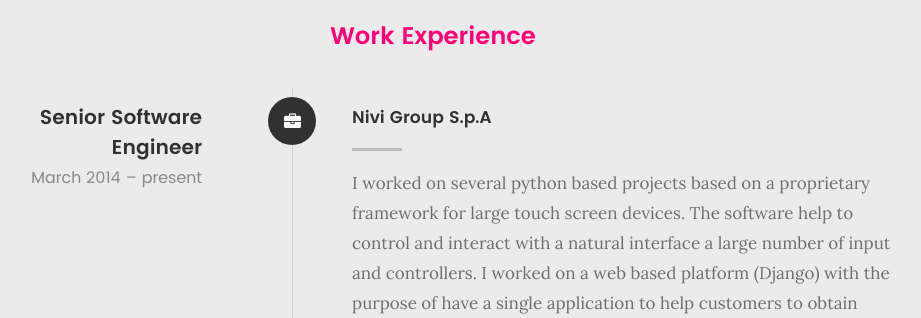
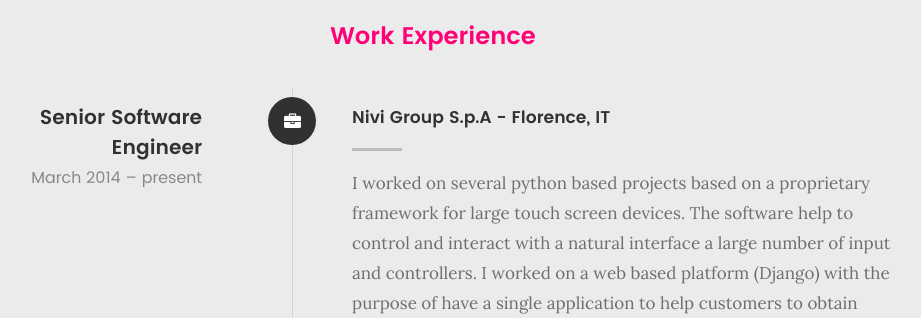
Before and after one commit to ClaPro/tornado-skeleton, a Python web app: template templates/index.html in a window 1280 px wide. Shown: the part 2155-2473 px from the top of the page, without its empty margins (207-1128 px from the left). Run offline with Jinja, Linux system fonts and the light colour scheme; the template is opened without the code that fills it, so the values that code supplies are empty; some web fonts are replaced.

Commit message:
modifiche

```diff
--- a/templates/index.html
+++ b/templates/index.html
@@ -239,7 +239,7 @@ I am interested to work in places who are prefer agile development and latest te
                     </div>
 
                     <div class="timeline-content">
-                        <h4>Nivi Group S.p.A</h4>
+                        <h4>Nivi Group S.p.A - Florence, IT</h4>
                         <p>I worked on several python based projects based on a proprietary framework for large touch screen devices. The software help to control and interact with a natural interface a large number of input and controllers.
 I worked on a web based platform (Django) with the purpose of have a single application to help customers to obtain business informations about other companies or individuals.</p>
                     </div>
```
